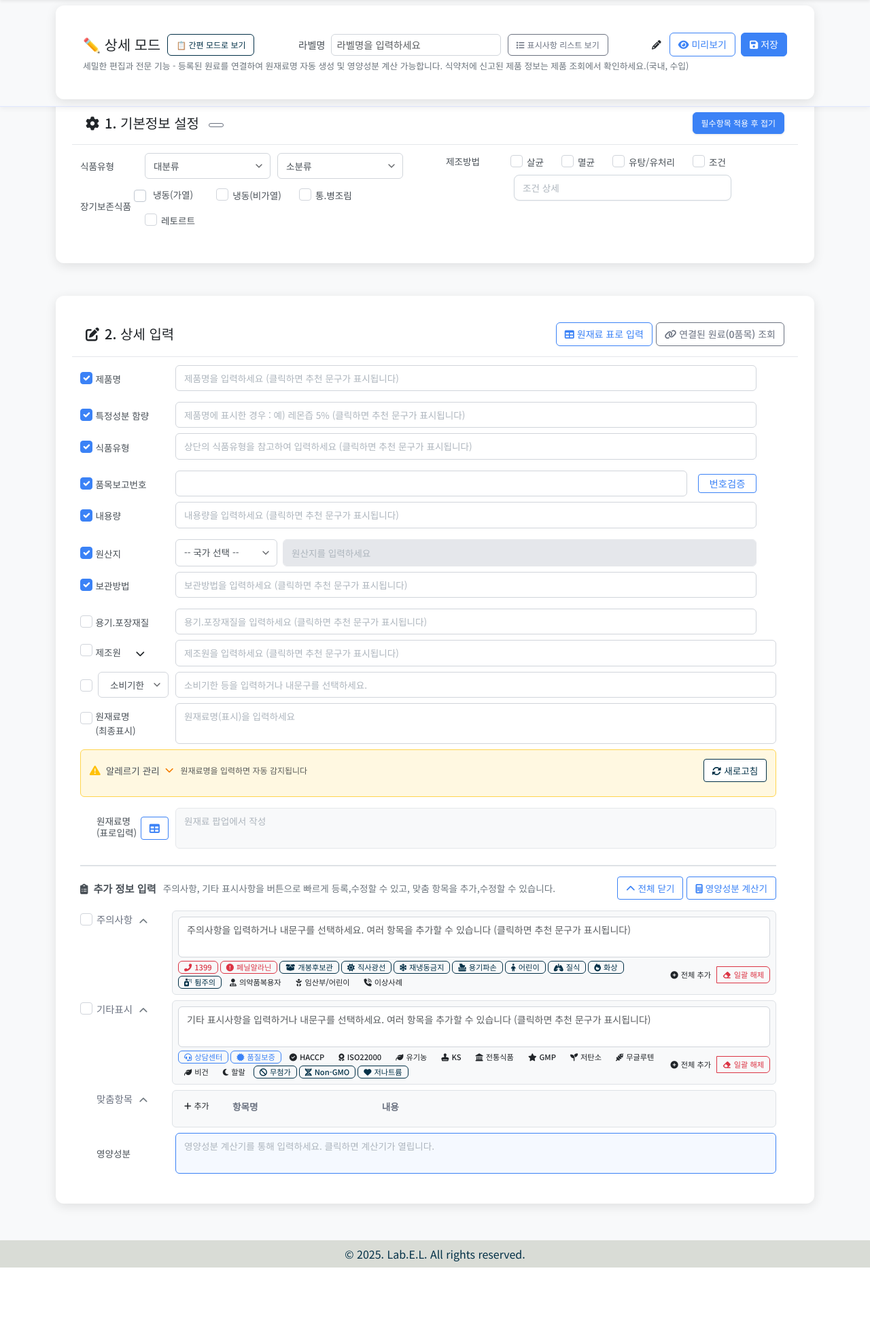
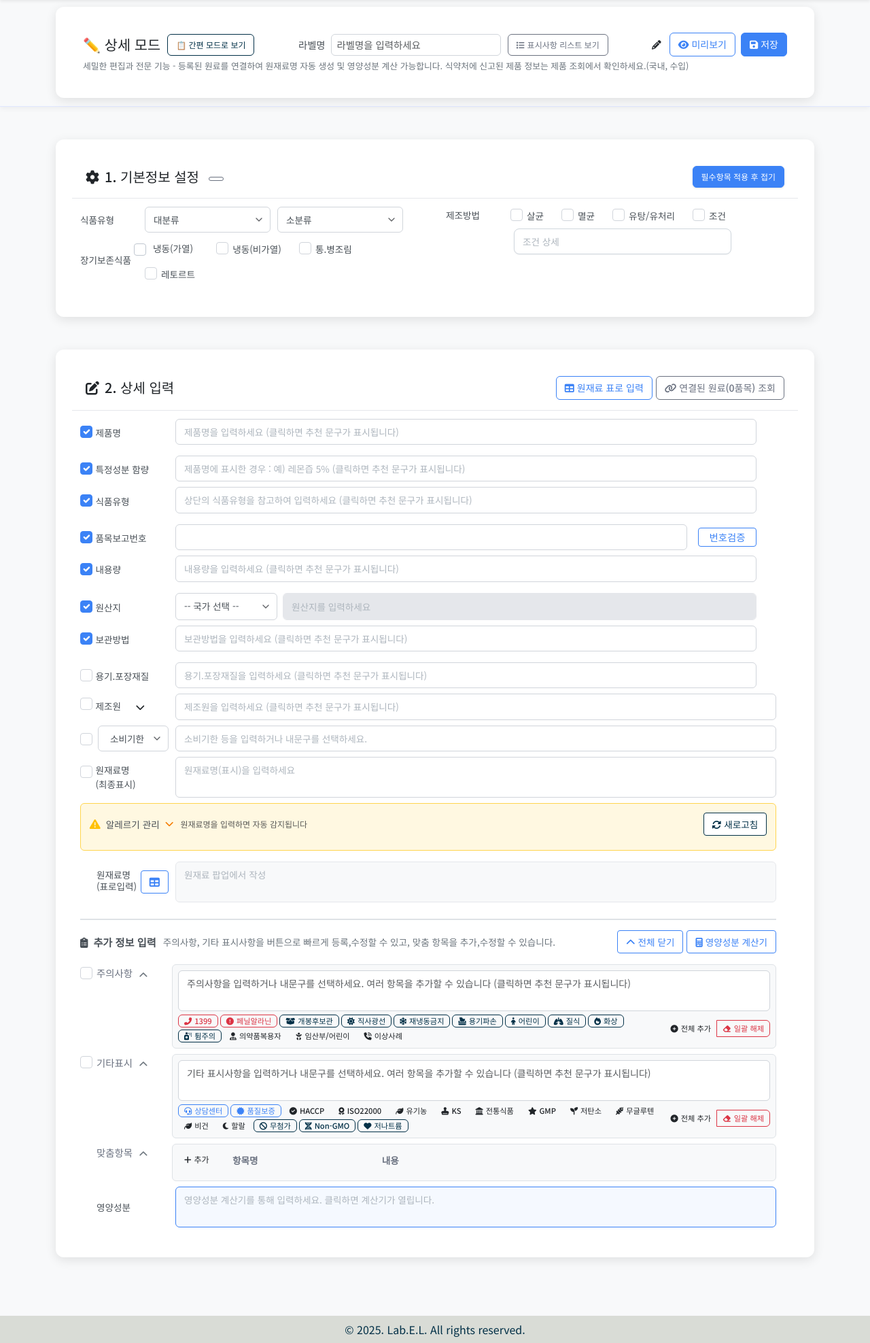
Before and after one commit to labeldata/labeldata, a Django app: page /label/label/create/ in a window 1280 px wide. Shown: the part 58-2033 px from the top of the page at 68% size. Before the commit the page ends 1922 px from the top, so only its background shows below. Run offline with Django 5.2, Linux system fonts and the light colour scheme; the visitor is signed in with stand-in values (Sample User, id 1); data that the repository does not hold is empty; some libraries are stand-ins or nearby versions.

Commit message:
표시사항 상세모드 헤더와 본문 겹침 문제 해결(여백 조정)

```diff
--- a/v1/templates/label/label_creation.html
+++ b/v1/templates/label/label_creation.html
@@ -21,10 +21,10 @@
 <input type="hidden" id="label_id" value="{{ label.my_label_id }}">
 
 <!-- 상단 헤더 (모던 스타일 적용) -->
-<div style="position: fixed; top: 56px; left: 0; right: 0; z-index: 1020; background-color: #f8f9fa; padding: 10px 0; border-bottom: 1px solid #e0e7ff; box-shadow: 0 2px 8px rgba(0,0,0,0.06);">
+<div id="labelCreationHeader" style="position: fixed; top: 56px; left: 0; right: 0; z-index: 1020; background-color: #f8f9fa; padding: 0.75rem 0; border-bottom: 1px solid #e0e7ff; box-shadow: 0 2px 8px rgba(0,0,0,0.06);">
   <div class="container">
     <div class="card modern-card" style="margin-bottom: 0;">
-      <div class="card-body" style="padding: 1rem;">
+      <div class="card-body" style="padding: 0.875rem 1rem;">
         <div class="d-flex flex-column" style="gap: 4px;">
           <!-- 1줄: 3개 영역 분할 -->
           <div class="d-flex align-items-center justify-content-between" style="gap: 10px;">
@@ -84,11 +84,11 @@
   </div>
 </div>
 
-<!-- 헤더 높이만큼 여백 추가 -->
-<div style="height: 100px;"></div>
+<!-- 헤더 높이만큼 여백 추가 (동적 계산) -->
+<div id="headerSpacer" style="height: 120px;"></div>
 
 <!-- Step1. 기본 설정 (모던 스타일 적용) -->
-<div class="container mt-4" id="step1-row">
+<div class="container" id="step1-row" style="margin-top: 1.5rem;">
   <div class="card modern-card">
     <div class="card-header d-flex justify-content-between align-items-center" id="step1-summary-bar">
       <h5 class="card-title mb-0">
@@ -193,7 +193,7 @@
 </div>
 
 <!-- Step2. 상세 입력 영역 (모던 스타일 적용) -->
-<div class="container mt-4" id="step2-card">
+<div class="container" id="step2-card" style="margin-top: 1.5rem; margin-bottom: 2rem;">
   <div class="card modern-card">
     <div class="card-header d-flex justify-content-between align-items-center">
       <h5 class="card-title mb-0">
@@ -998,6 +998,25 @@ function getCookie(name) {
     }
     return cookieValue;
 }
+
+// 헤더 높이에 맞춰 여백 동적 조정
+document.addEventListener('DOMContentLoaded', function() {
+    const header = document.getElementById('labelCreationHeader');
+    const spacer = document.getElementById('headerSpacer');
+
+    if (header && spacer) {
+        // 헤더의 실제 높이 계산
+        const headerHeight = header.offsetHeight;
+        // 여백을 헤더 높이 + 여유 공간(20px)으로 설정
+        spacer.style.height = (headerHeight + 20) + 'px';
+
+        // 윈도우 리사이즈 시에도 재계산
+        window.addEventListener('resize', function() {
+            const newHeaderHeight = header.offsetHeight;
+            spacer.style.height = (newHeaderHeight + 20) + 'px';
+        });
+    }
+});
 </script>
 
 {% endblock %}
```
